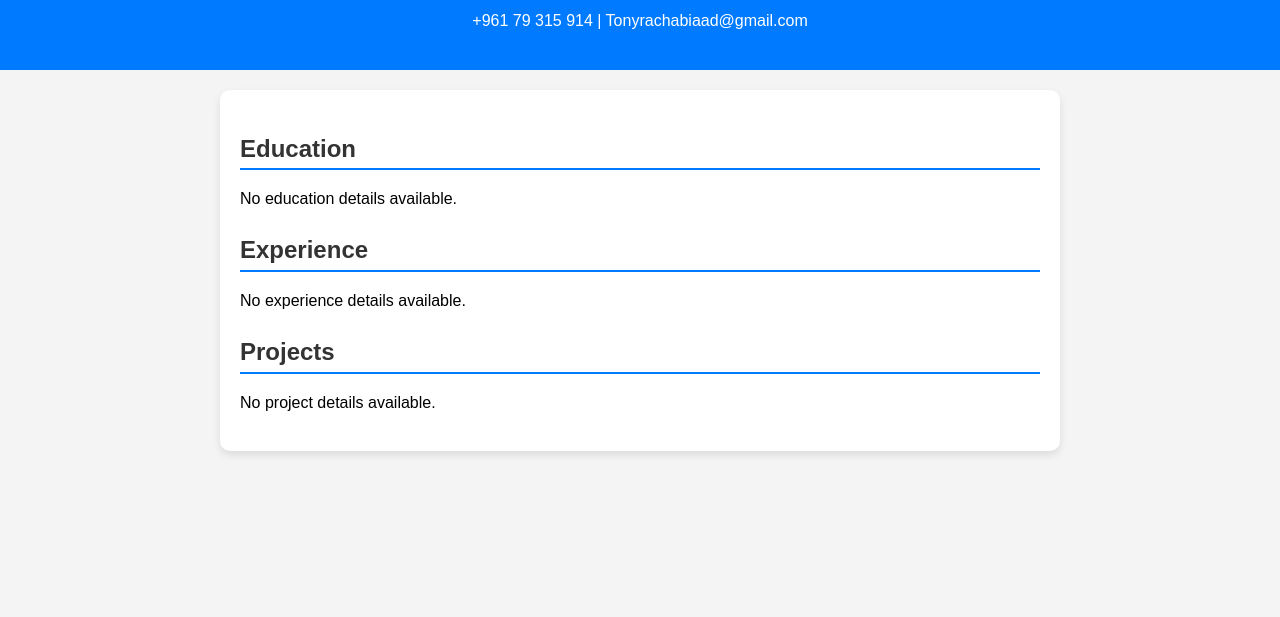
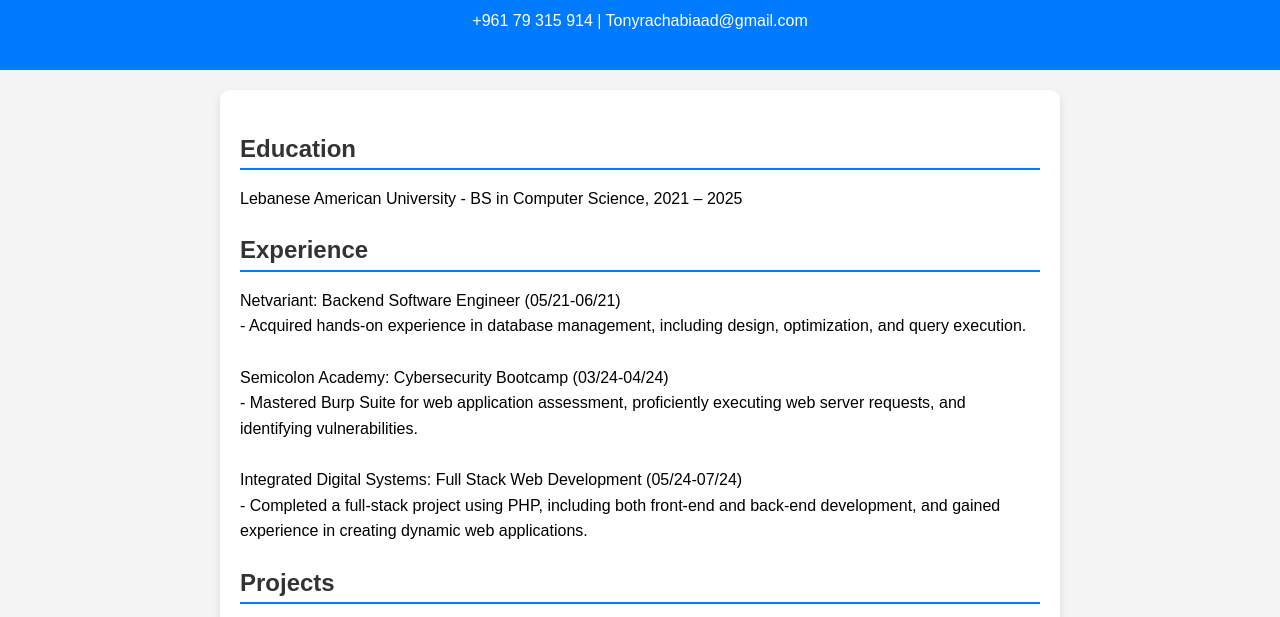
Before and after one commit to Toewny/mywebsite, a plain HTML site: page portfolio.html in a window 1280 px wide. Shown: the part 106-723 px from the top of the page. Drawn offline with Linux system fonts and the light colour scheme.

Commit message:
portfolio.html

```diff
--- a/portfolio.html
+++ b/portfolio.html
@@ -79,10 +79,63 @@
   </div>
 
   <script>
+    // Function to initialize localStorage with default data if it is empty
+    function initializeLocalStorage() {
+      if (!localStorage.getItem('education')) {
+        localStorage.setItem(
+          'education',
+          'Lebanese American University - BS in Computer Science, 2021 – 2025'
+        );
+      }
+
+      if (!localStorage.getItem('experience')) {
+        localStorage.setItem(
+          'experience',
+          `Netvariant: Backend Software Engineer (05/21-06/21)
+- Acquired hands-on experience in database management, including design, optimization, and query execution.
+
+Semicolon Academy: Cybersecurity Bootcamp (03/24-04/24)
+- Mastered Burp Suite for web application assessment, proficiently executing web server requests, and identifying vulnerabilities.
+
+Integrated Digital Systems: Full Stack Web Development (05/24-07/24)
+- Completed a full-stack project using PHP, including both front-end and back-end development, and gained experience in creating dynamic web applications.`
+        );
+      }
+
+      if (!localStorage.getItem('projects')) {
+        localStorage.setItem(
+          'projects',
+          `Image Enhancement:
+- Enhanced images by applying Median and Sobel filters, utilizing parallel programming for computational efficiency.
+
+LAU Medical Center App:
+- Developed a mobile application to enhance healthcare accessibility with front-end implementation and engineering diagrams.
+
+Phishing Link Detection:
+- Implemented a program to identify and mitigate phishing links, showcasing expertise in cybersecurity.
+
+Activity Club Website:
+- Created a dynamic site with an admin panel for user and event management using full-stack web development skills.
+
+Fashion Marketplace:
+- Developed a platform for buying/selling clothes, featuring an admin panel and secure payment system.`
+        );
+      }
+    }
+
+    // Call the initialization function
+    initializeLocalStorage();
+
     // Load data from localStorage and render with line breaks
-    document.getElementById('education').innerHTML = (localStorage.getItem('education') || 'No education details available.').replace(/\n/g, '<br>');
-    document.getElementById('experience').innerHTML = (localStorage.getItem('experience') || 'No experience details available.').replace(/\n/g, '<br>');
-    document.getElementById('projects').innerHTML = (localStorage.getItem('projects') || 'No project details available.').replace(/\n/g, '<br>');
+    document.getElementById('education').innerHTML = localStorage
+      .getItem('education')
+      .replace(/\n/g, '<br>');
+    document.getElementById('experience').innerHTML = localStorage
+      .getItem('experience')
+      .replace(/\n/g, '<br>');
+    document.getElementById('projects').innerHTML = localStorage
+      .getItem('projects')
+      .replace(/\n/g, '<br>');
   </script>
 </body>
 </html>
```
